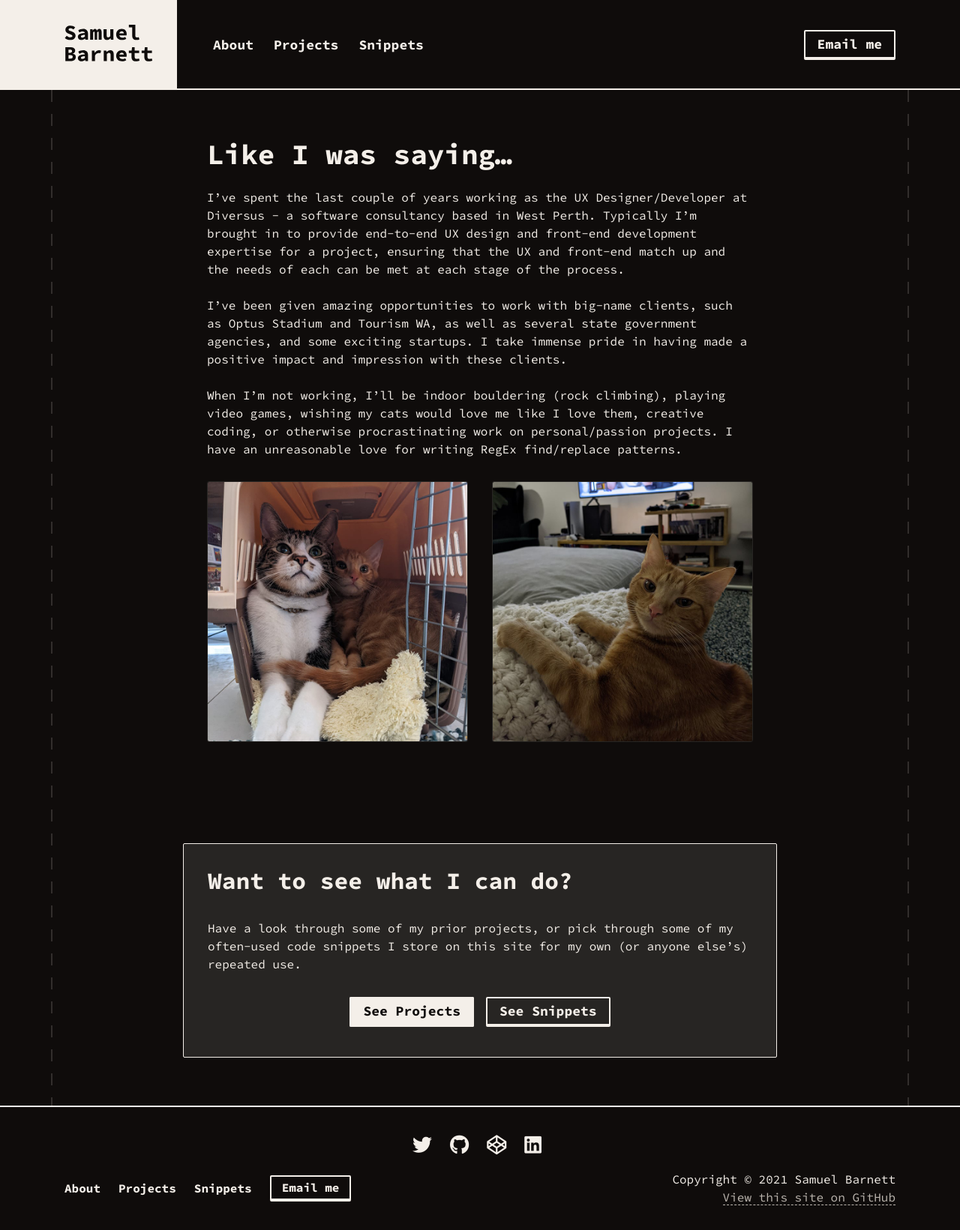
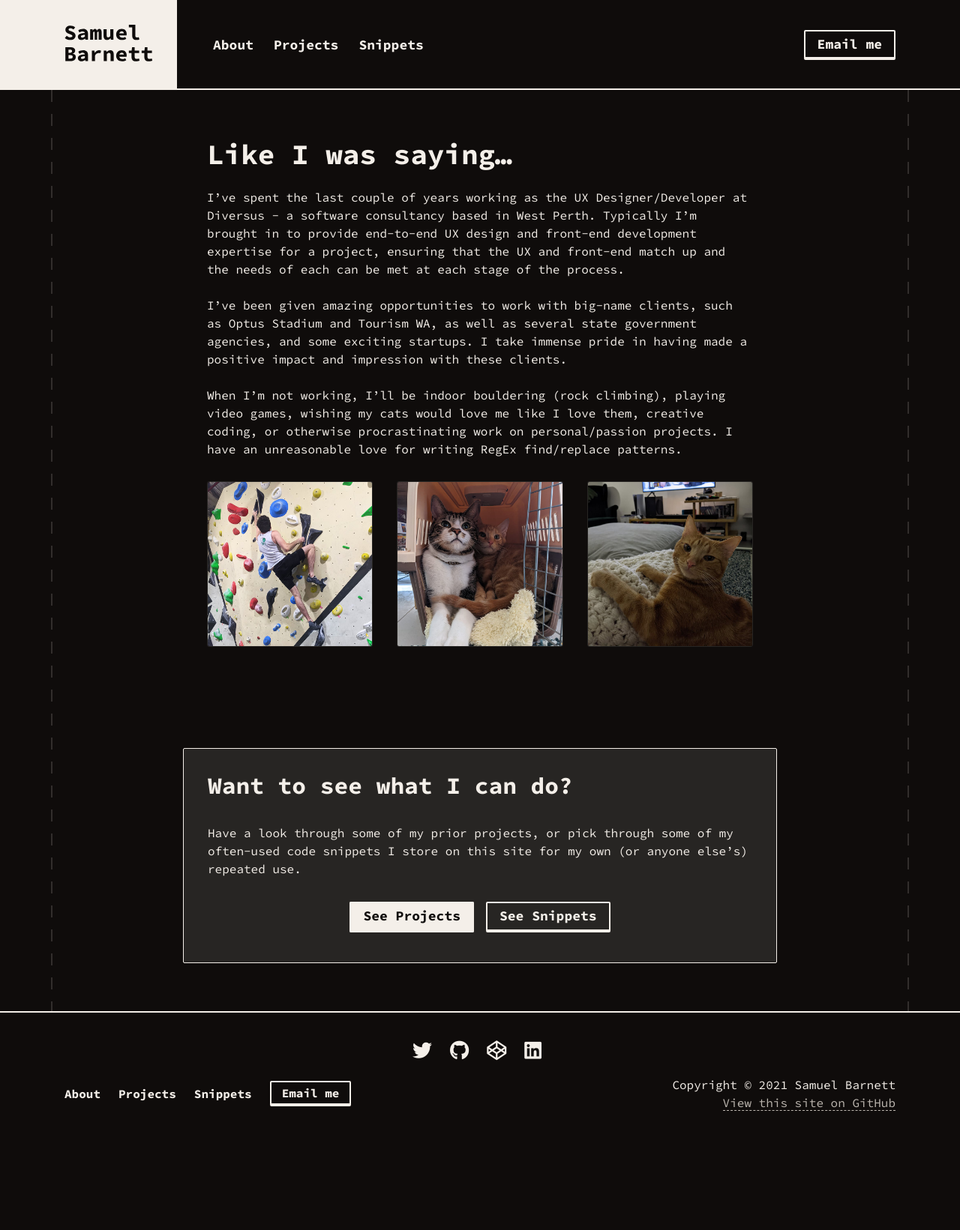
Before and after one commit to damnsamn/samuelbar.net_2020, a Jekyll site: the page built from _pages/about.md, in a window 1280 px wide. Shown: the whole page at 75% size. Built offline with Jekyll 4.4.1, drawn with Linux system fonts in a browser that asks for light colours; nearby versions of some CDN libraries; after the commit the page ends 1515 px from its top, so only the background shows below that.

Commit message:
Added climbing photo

```diff
--- a/_pages/about.md
+++ b/_pages/about.md
@@ -15,11 +15,14 @@ I've been given amazing opportunities to work with big-name clients, such as Opt
 When I'm not working, I'll be indoor bouldering (rock climbing), playing video games, wishing my cats would love me like I love them, creative coding, or otherwise procrastinating work on personal/passion projects. I have an unreasonable love for writing RegEx find/replace patterns.
 
 <div class="row">
-    <div class="col-12 col-sm-6">
-        {% include common/image-lightbox.html class="mx-auto" id="img-1" thumb="/assets/images/about/kittens-1-800sq.jpg" src="/assets/images/about/kittens-1.jpg" alt="Two very beautiful kittens, cuddling in a carrying cage" width="3" height="4" %}
+    <div class="col-12 col-sm-6 col-lg-4">
+        {% include common/image-lightbox.html class="mx-auto" id="img-1" thumb="/assets/images/about/climb-timb-800w.jpg" src="/assets/images/about/climb-timb.jpg" alt="Myself climbing, looking very strong and impressive - wow!" width="1" height="1" %}
     </div>
-    <div class="col-12 col-sm-6">
-        {% include common/image-lightbox.html class="mx-auto" id="img-2" thumb="/assets/images/about/kittens-3-800sq.jpg" src="/assets/images/about/kittens-3.jpg" alt="Ginger kitten laying on the couch, paws extended, looking proudly at the camera" width="3" height="4" %}
+    <div class="col-12 col-sm-6 col-lg-4">
+        {% include common/image-lightbox.html class="mx-auto" id="img-2" thumb="/assets/images/about/kittens-1-800sq.jpg" src="/assets/images/about/kittens-1.jpg" alt="Two very beautiful kittens, cuddling in a carrying cage" width="3" height="4" %}
+    </div>
+    <div class="col-12 col-sm-6 col-lg-4">
+        {% include common/image-lightbox.html class="mx-auto" id="img-3" thumb="/assets/images/about/kittens-3-800sq.jpg" src="/assets/images/about/kittens-3.jpg" alt="Ginger kitten laying on the couch, paws extended, looking proudly at the camera" width="3" height="4" %}
     </div>
 </div>
 
```
Also changed, not shown: assets/images/about/climb-timb-800w.jpg (added), assets/images/about/climb-timb.jpg (added), assets/images/about/src/climb-timb-800w.jpg (added), 1 other file.
